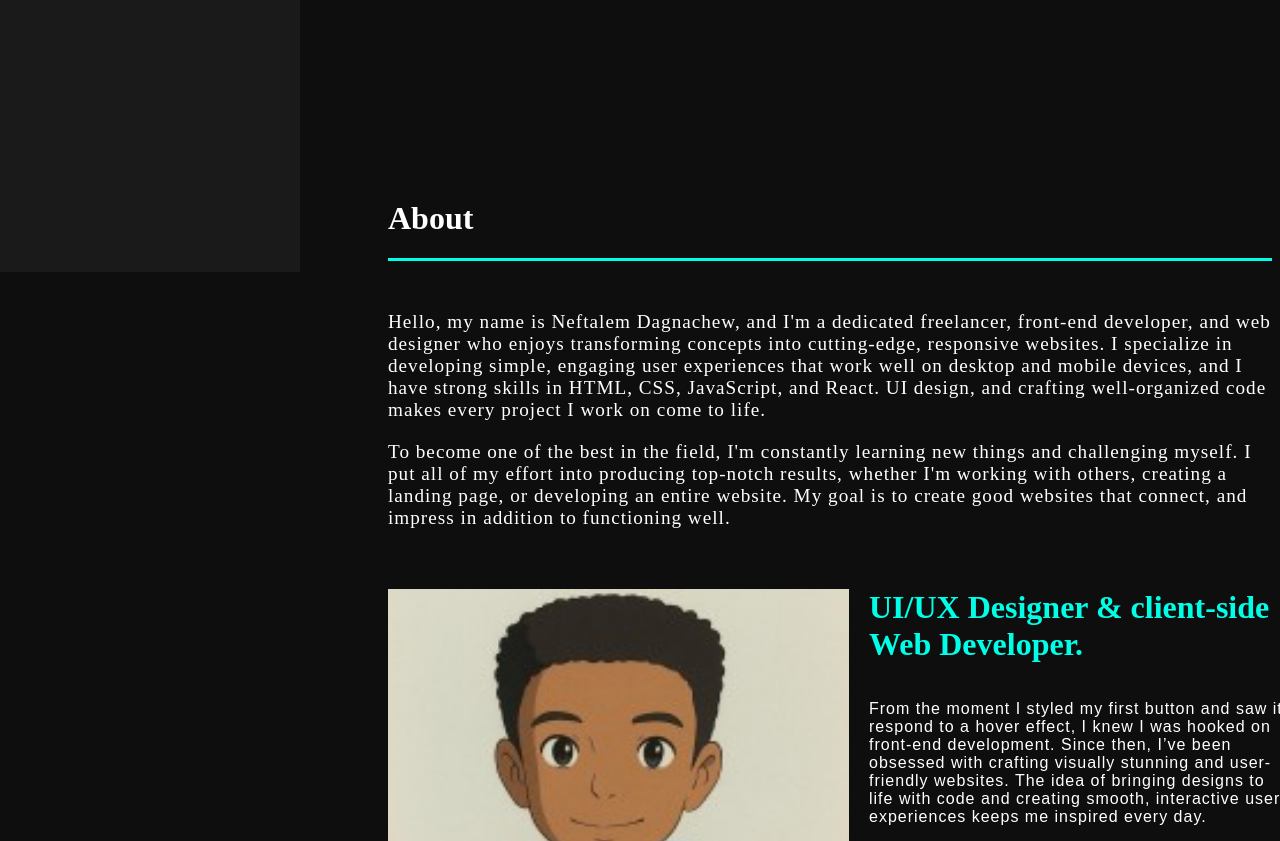
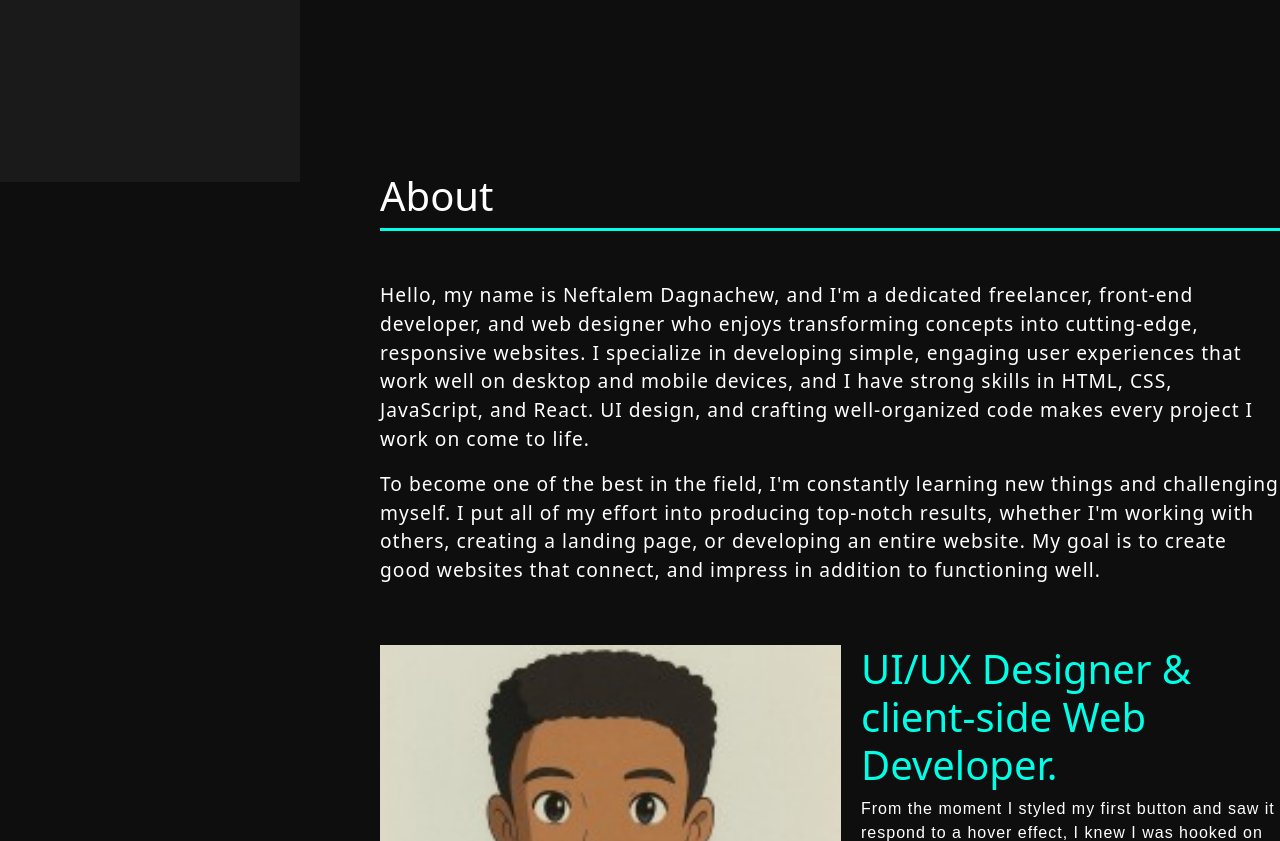
Before and after one commit to NeftaMERN/Portfolio, a plain HTML site: page index.html in a window 1280 px wide. Shown: the part 618-1459 px from the top of the page. Drawn offline with nearby package versions, Linux system fonts and the light colour scheme.

Commit message:
add bootstrap link and remove other link

```diff
--- a/index.html
+++ b/index.html
@@ -4,8 +4,10 @@
     <meta name="viewport" content="width=device-width, initial-scale=1.0">
     <title>Neftalem Portfoilo</title>
 
-     <script defer src="https://cdn.jsdelivr.net/npm/bootstrap@5.3.5/dist/js/bootstrap.bundle.min.js" integrity="sha384-k6d4wzSIapyDyv1kpU366/PK5hCdSbCRGRCMv+eplOQJWyd1fbcAu9OCUj5zNLiq" crossorigin="anonymous"></script>
-    <link rel="stylesheet" href="https://cdn.jsdelivr.net/npm/bootstrap-icons@1.12.1/font/bootstrap-icons.min.css">
+    <link href="https://cdn.jsdelivr.net/npm/bootstrap@5.3.6/dist/css/bootstrap.min.css" rel="stylesheet" integrity="sha384-4Q6Gf2aSP4eDXB8Miphtr37CMZZQ5oXLH2yaXMJ2w8e2ZtHTl7GptT4jmndRuHDT" crossorigin="anonymous">
+
+    <script defer src="https://cdn.jsdelivr.net/npm/bootstrap@5.3.6/dist/js/bootstrap.bundle.min.js" integrity="sha384-j1CDi7MgGQ12Z7Qab0qlWQ/Qqz24Gc6BM0thvEMVjHnfYGF0rmFCozFSxQBxwHKO" crossorigin="anonymous"></script>
+
 
     <link rel="stylesheet" href="style.css">
 
```
